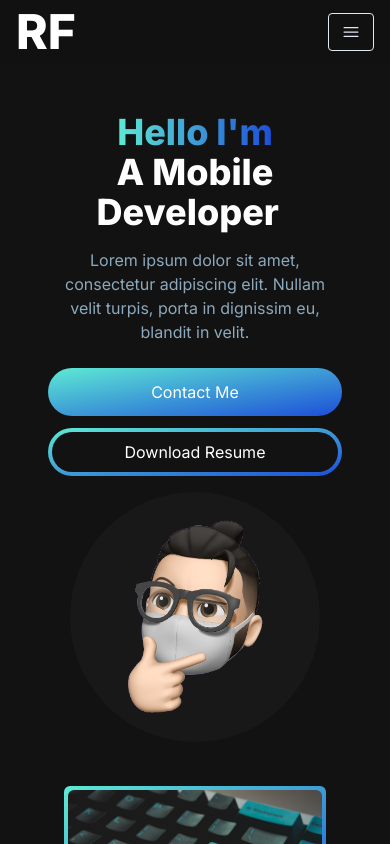
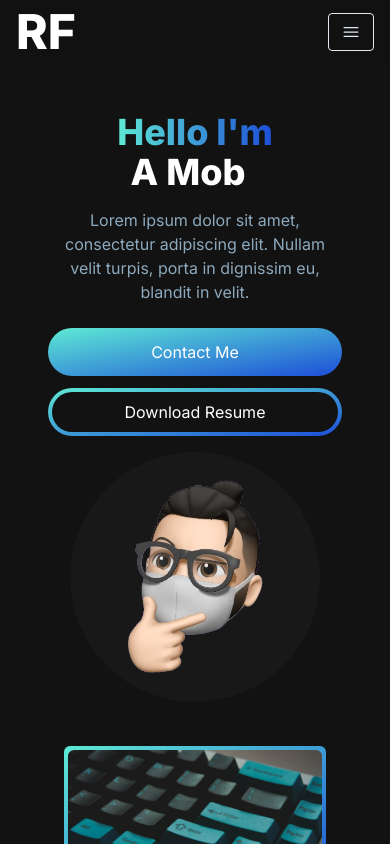
Before and after one commit to rayafarhadi/rayafarhadi.github.io, a Next.js app: page / in a window 390 px wide. Shown: the top 844 px of the page. Built offline with nearby package versions, Linux system fonts and the light colour scheme.

Commit message:
added more mobile friendly typing animation

```diff
--- a/app/components/HeroSection.jsx
+++ b/app/components/HeroSection.jsx
@@ -12,7 +12,8 @@ const HeroSection = () => {
           <span className="text-transparent bg-clip-text bg-gradient-to-r theme-gradient">
             Hello I'm{" "}
           </span>
-          <br/>
+          <br />
+          <div className="hidden sm:block">
             <TypeAnimation
               sequence={[
                 "Raya Farhadi",
@@ -20,12 +21,28 @@ const HeroSection = () => {
                 "A Web Developer",
                 1000,
                 "A Mobile Developer",
-              1000
+                1000,
               ]}
               wrapper="span"
               speed={50}
               repeat={Infinity}
             />
+          </div>
+          <div className="sm:hidden">
+            <TypeAnimation
+              sequence={[
+                "Raya Farhadi",
+                1000,
+                "A Web Dev",
+                1000,
+                "A Mobile Dev",
+                1000,
+              ]}
+              wrapper="span"
+              speed={50}
+              repeat={Infinity}
+            />
+          </div>
         </h1>
         <p className="text-text-secondary mb-6 text-base sm:text-large lg:text-xl">
           Lorem ipsum dolor sit amet, consectetur adipiscing elit. Nullam velit
@@ -35,7 +52,9 @@ const HeroSection = () => {
           Contact Me
         </button>
         <button className="px-1 py-1 w-full sm:w-fit rounded-full mt-3 sm:mt-0 bg-gradient-to-br theme-gradient text-white">
-          <span className="px-5 py-2 block bg-background-primary hover:bg-slate-800 rounded-full">Download Resume</span>
+          <span className="px-5 py-2 block bg-background-primary hover:bg-slate-800 rounded-full">
+            Download Resume
+          </span>
         </button>
       </div>
       <div className="col-span-5 place-self-center mt-4 lg:mt-0">
```
Lines whose indentation alone changed are shown as unchanged.
